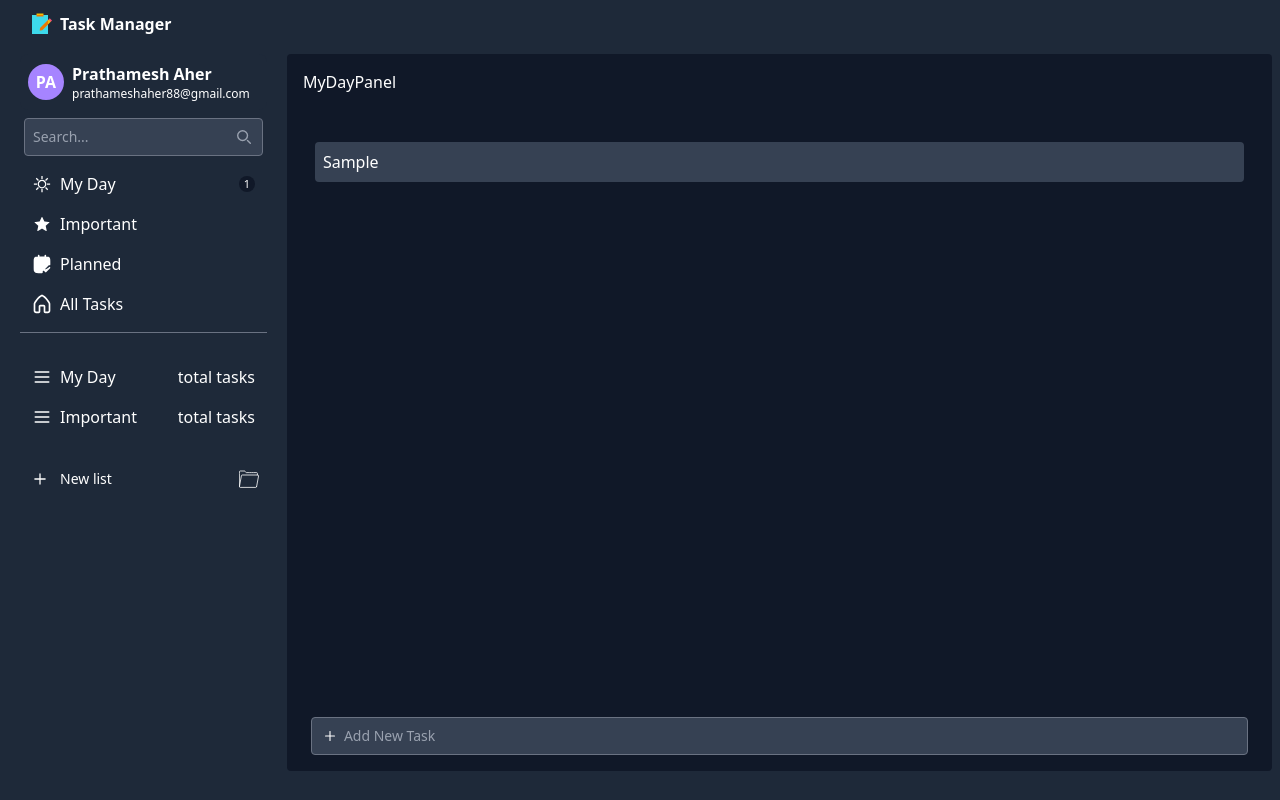
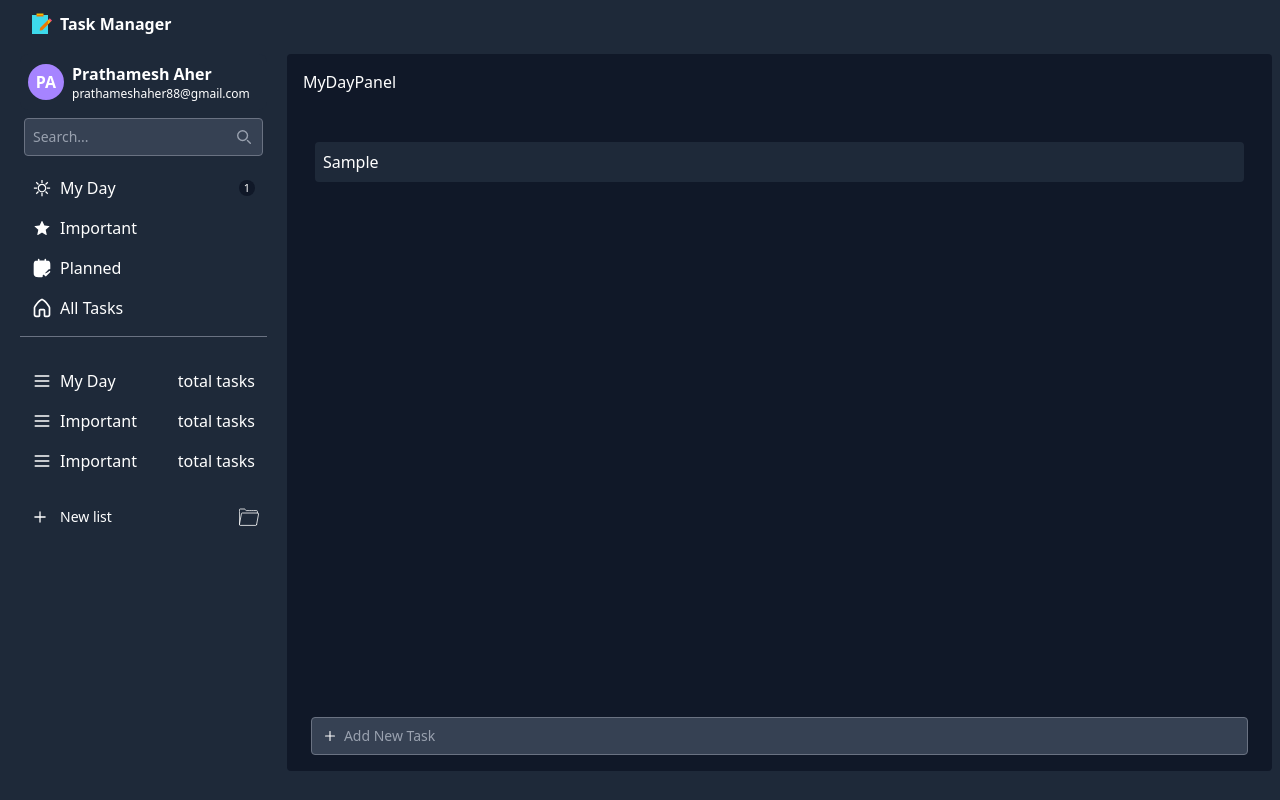
Before and after one commit to prathamaher/task-manager, a React (Vite) app: page / in a window 1280 px wide. Both pictures are taken after typing "Sample" into the empty fields and a click on the button 323 px from the left and 736 px from the top of the page. Built offline with nearby package versions, Linux system fonts and the light colour scheme.

Commit message:
updated UI

```diff
--- a/src/components/CustomSideBarList.jsx
+++ b/src/components/CustomSideBarList.jsx
@@ -5,7 +5,7 @@ const CustomSideBarList = () => {
   return (
     <div className="my-4">
       <ScrollableDiv height="130px">
-        <ul className="py-2 [&>*]:hover:bg-gray-800 [&>*]:hover:rounded-sm">
+        <ul className="py-2 [&>*]:hover:bg-gray-900 [&>*]:hover:rounded-sm [&>*]:cursor-pointer">
           <li className="flex justify-between items-center px-3 py-2">
             <div className="flex justify-between items-center">
               <HamburgerMenuIcon className={"mr-2"} />
@@ -19,10 +19,24 @@ const CustomSideBarList = () => {
               <p>Important</p>
             </div>
             <p>total tasks</p>
+          </li>{" "}
+          <li className="flex justify-between items-center px-3 py-2">
+            <div className="flex justify-between items-center">
+              <HamburgerMenuIcon className={"mr-2"} />
+              <p>Important</p>
+            </div>
+            <p>total tasks</p>
+          </li>{" "}
+          <li className="flex justify-between items-center px-3 py-2">
+            <div className="flex justify-between items-center">
+              <HamburgerMenuIcon className={"mr-2"} />
+              <p>Important</p>
+            </div>
+            <p>total tasks</p>
           </li>
         </ul>
       </ScrollableDiv>
-      <div className="my-4 flex justify-between items-center [&>*]:hover:bg-gray-800 [&>*]:hover:rounded-sm">
+      <div className="my-4 flex justify-between items-center [&>*]:hover:bg-gray-900 [&>*]:hover:rounded-sm">
         <button className="w-3/4 flex items-center py-2">
           <PlusIcon className="h-4 w-4 mx-3" />
           <p className="text-sm">New list</p>
--- a/src/components/FixedSideBarList.jsx
+++ b/src/components/FixedSideBarList.jsx
@@ -1,6 +1,7 @@
 import { useSelector, useDispatch } from "react-redux";
 import { SunIcon, StarIcon, CalendarIcon, HomeIcon } from "./Icons";
-import taskPanels, { changePanel } from "../store/slices/tasksSlice";
+import { changePanel } from "../store/slices/tasksSlice";
+import taskPanels from "../constants/taskPanels";
 const FixedSideBarList = () => {
   const {
     currentTaskPanel,
@@ -17,8 +18,8 @@ const FixedSideBarList = () => {
   };
 
   return (
-    <div className=" border-b border-b-gray-500 ">
-      <ul className="py-2 [&>*]:hover:bg-gray-800 [&>*]:hover:rounded-sm">
+    <div className="mt-1 border-b border-b-gray-500 ">
+      <ul className="py-2 [&>*]:hover:bg-gray-900 [&>*]:hover:rounded-sm [&>*]:cursor-pointer">
         <li
           onClick={() => handleTaskListClick(taskPanels.MyDayTasksPanel)}
           className="flex justify-between items-center px-3 py-2"
--- a/src/components/Icons.jsx
+++ b/src/components/Icons.jsx
@@ -143,6 +143,26 @@ const HamburgerMenuIcon = ({ className }) => (
   </svg>
 );
 
+const SearchIcon = ({ className }) => {
+  return (
+    <svg
+      className={`w-3.5 h-3.5 text-gray-400 hover:text-white ${className}`}
+      aria-hidden="true"
+      xmlns="http://www.w3.org/2000/svg"
+      fill="none"
+      viewBox="0 0 20 20"
+    >
+      <path
+        stroke="currentColor"
+        strokeLinecap="round"
+        strokeLinejoin="round"
+        strokeWidth="2"
+        d="m19 19-4-4m0-7A7 7 0 1 1 1 8a7 7 0 0 1 14 0Z"
+      />
+    </svg>
+  );
+};
+
 export {
   SunIcon,
   StarIcon,
@@ -151,4 +171,5 @@ export {
   PlusIcon,
   EnvelopeIcon,
   HamburgerMenuIcon,
+  SearchIcon,
 };
--- a/src/components/SearchBar.jsx
+++ b/src/components/SearchBar.jsx
@@ -1,4 +1,5 @@
 import { useState } from "react";
+import { SearchIcon } from "./Icons";
 
 const SearchBar = () => {
   const [input, setInput] = useState("");
@@ -35,21 +36,7 @@ const SearchBar = () => {
           type="submit"
           className="absolute inset-y-0 end-0 flex items-center pe-3"
         >
-          <svg
-            className="w-3.5 h-3.5  text-gray-400 hover:text-white"
-            aria-hidden="true"
-            xmlns="http://www.w3.org/2000/svg"
-            fill="none"
-            viewBox="0 0 20 20"
-          >
-            <path
-              stroke="currentColor"
-              strokeLinecap="round"
-              strokeLinejoin="round"
-              strokeWidth="2"
-              d="m19 19-4-4m0-7A7 7 0 1 1 1 8a7 7 0 0 1 14 0Z"
-            />
-          </svg>
+          <SearchIcon />
         </button>
       </div>
     </form>
--- a/src/components/SideBar.jsx
+++ b/src/components/SideBar.jsx
@@ -8,9 +8,7 @@ const SideBar = () => {
     <div className="px-3">
       {/* desktop menu */}
       <UserAccount />
-      <div>
-        <SearchBar />
-      </div>
+      <SearchBar />
       <FixedSideBarList />
       <CustomSideBarList />
     </div>
--- a/src/components/TaskListPanel.jsx
+++ b/src/components/TaskListPanel.jsx
@@ -1,7 +1,7 @@
 import TaskListPanelBG from "../assets/taskListPanelBG.svg";
 import TaskInputForm from "./TaskInputForm";
 import ScrollableDiv from "./ScrollableDiv";
-import taskPanels from "../store/slices/tasksSlice";
+import taskPanels from "../constants/taskPanels";
 import { useSelector } from "react-redux";
 
 const TaskListPanel = () => {
@@ -31,10 +31,9 @@ const TaskListPanel = () => {
       <div>
         <h1>{currentTaskPanel}</h1>
       </div>
-      <ScrollableDiv height="64%" className="mt-12">
       {/* Background Image */}
       {tasksToDisplay.length === 0 && (
-          <div className="absolute inset-0 flex items-center justify-center bg-gray-900 rounded">
+        <div className="absolute inset-20 flex items-center justify-center bg-gray-900 rounded">
           <img
             className="w-1/5 opacity-80"
             src={TaskListPanelBG}
@@ -42,11 +41,11 @@ const TaskListPanel = () => {
           />
         </div>
       )}
-
+      <ScrollableDiv height="61%" className="mt-12">
         {/* Task List */}
         <ul className="space-y-2 mb-4 px-3 text-white">
           {tasksToDisplay.map((task, index) => (
-            <li key={index} className="bg-gray-700 p-2 rounded">
+            <li key={index} className="bg-gray-800 p-2 rounded">
               {task}
             </li>
           ))}
--- /dev/null
+++ b/src/constants/taskPanels.js
@@ -0,0 +1,8 @@
+const taskPanels = {
+  MyDayTasksPanel: "MyDayPanel",
+  ImportantTasksPanel: "ImportantTasksPanel",
+  PlannedTasksPanel: "PlannedTasksPanel",
+  AllTasksPanel: "AllTasksPanel",
+};
+
+export default taskPanels;
--- a/src/store/slices/tasksSlice.js
+++ b/src/store/slices/tasksSlice.js
@@ -1,12 +1,5 @@
 import { createSlice } from "@reduxjs/toolkit";
-
-const taskPanels = {
-  MyDayTasksPanel: "MyDayPanel",
-  ImportantTasksPanel: "ImportantTasksPanel",
-  PlannedTasksPanel: "PlannedTasksPanel",
-  AllTasksPanel: "AllTasksPanel",
-};
-
+import taskPanels from "../../constants/taskPanels";
 const tasksSlice = createSlice({
   name: "tasks",
   initialState: {
@@ -20,38 +13,34 @@ const tasksSlice = createSlice({
     changePanel(state, action) {
       state.currentTaskPanel = action.payload;
     },
+
     addTasks(state, action) {
-      if (state.currentTaskPanel === taskPanels.AllTasksPanel) {
-        state.allTasks.unshift(action.payload);
-      } else if (state.currentTaskPanel === taskPanels.MyDayTasksPanel) {
-        state.myDayTasks.unshift(action.payload);
-      } else if (state.currentTaskPanel === taskPanels.ImportantTasksPanel) {
-        state.importantTasks.unshift(action.payload);
-      } else {
-        state.plannedTasks.unshift(action.payload);
+      switch (state.currentTaskPanel) {
+        case taskPanels.AllTasksPanel:
+          state.allTasks.unshift(action.payload);
+          break;
+        case taskPanels.MyDayTasksPanel:
+          state.myDayTasks.unshift(action.payload);
+          break;
+        case taskPanels.ImportantTasksPanel:
+          state.importantTasks.unshift(action.payload);
+          break;
+        case taskPanels.PlannedTasksPanel:
+        default:
+          state.plannedTasks.unshift(action.payload);
+          break;
       }
     },
+
     removeTasks(state, action) {
-      const taskIdToRemove = action.payload;
-
-      state.allTasks = state.allTasks.filter(
-        (task) => task.id !== taskIdToRemove
-      );
-      state.myDayTasks = state.myDayTasks.filter(
-        (task) => task.id !== taskIdToRemove
-      );
-      state.importantTasks = state.importantTasks.filter(
-        (task) => task.id !== taskIdToRemove
-      );
-      state.plannedTasks = state.plannedTasks.filter(
-        (task) => task.id !== taskIdToRemove
-      );
+      const idToRemove = action.payload;
+      const keys = ["allTasks", "myDayTasks", "importantTasks", "plannedTasks"];
+      for (const key of keys) {
+        state[key] = state[key].filter((task) => task.id !== idToRemove);
+      }
     },
   },
 });
 
-export default taskPanels;
-
 export const { changePanel, addTasks, removeTasks } = tasksSlice.actions;
-
 export const tasksReducer = tasksSlice.reducer;
```
Lines whose indentation alone changed are shown as unchanged.
